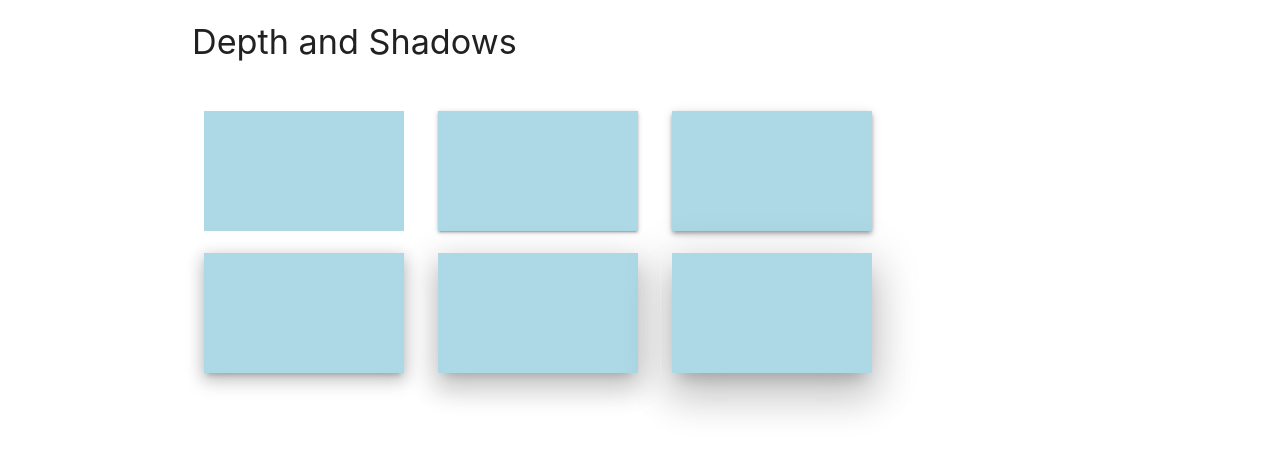
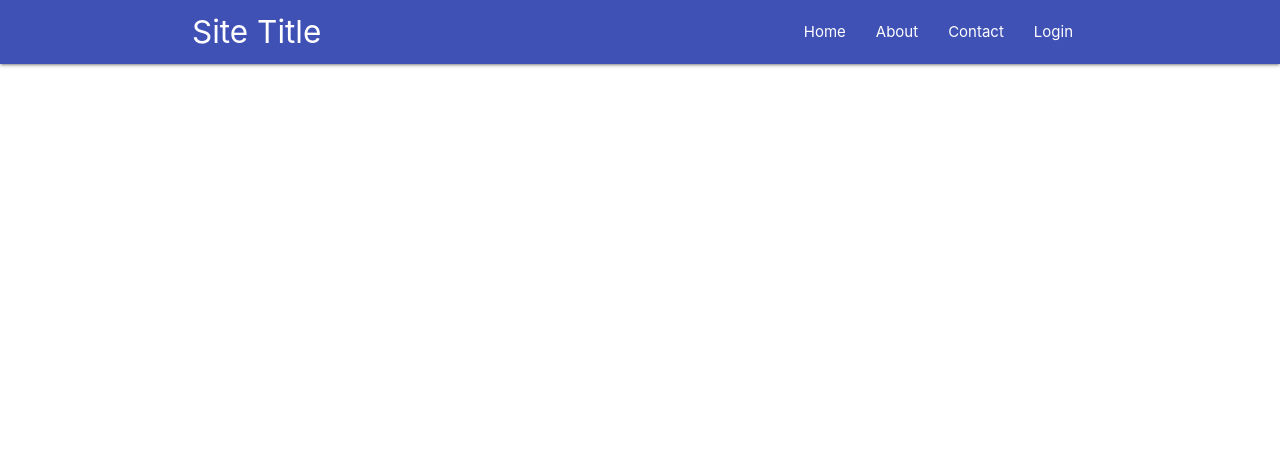
Before and after one commit to nweligalla/Materialize-cheat-sheet, a plain HTML site: page index.html in a window 1280 px wide. Drawn offline with nearby package versions, Linux system fonts and the light colour scheme.

Commit message:
materilize navbar

```diff
--- a/index.html
+++ b/index.html
@@ -11,59 +11,41 @@
     <link href="https://fonts.googleapis.com/icon?family=Material+Icons" rel="stylesheet">
     <title>Materialize CSS</title>
 
-    <style>
-        .row>div {
-            padding: 10px;
-            margin: 10px;
-            border: 1px solid #ffffff;
-            line-height: 60px;
-        }
-
-        .row {
-            margin: 40px auto;
-        }
-
-        .col>div {
-            background: lightblue;
-            height: 120px;
-        }
-    </style>
 </head>
 
 <body>
 
-    <div class="container">
-        <h4>Depth and Shadows</h4>
-        <div class="row">
-            <div class="col s3">
-                <div class=""></div>
-            </div>
-            <div class="col s3">
-                <div class="z-depth-1"></div>
-            </div>
-            <div class="col s3">
-                <div class="z-depth-2"></div>
-            </div>
-            <div class="col s3">
-                <div class="z-depth-3"></div>
-            </div>
-            <div class="col s3">
-                <div class="z-depth-4"></div>
-            </div>
-            <div class="col s3">
-                <div class="z-depth-5"></div>
-            </div>
+    <nav class="nav-wraper indigo">
+        <div class="container">
+            <a href="" class="brand-logo">Site Title</a>
+            <a href="" class="sidenav-trigger" data-target="mobile-links">
+                <i class="material-icons">menu</i>
+            </a>
+            <ul class="right hide-on-med-and-down">
+                <li><a href="" class="">Home</a></li>
+                <li><a href="" class="">About</a></li>
+                <li><a href="" class="">Contact</a></li>
+                <li><a href="" class="">Login</a></li>
+            </ul>
         </div>
+    </nav>
 
+    <ul class="sidenav" id="mobile-links">
+        <li><a href="" class="">Home</a></li>
+        <li><a href="" class="">About</a></li>
+        <li><a href="" class="">Contact</a></li>
+        <li><a href="" class="">Login</a></li>
+    </ul>
 
-    </div>
-
-
-
-
-
+    <script src="https://code.jquery.com/jquery-3.5.1.min.js"></script>
     <!-- Compiled and minified JavaScript -->
     <script src="https://cdnjs.cloudflare.com/ajax/libs/materialize/1.0.0/js/materialize.min.js"></script>
+
+    <script>
+        $(document).ready(function(){
+            $('.sidenav').sidenav();
+        })
+    </script>
 </body>
 
 </html>
```
